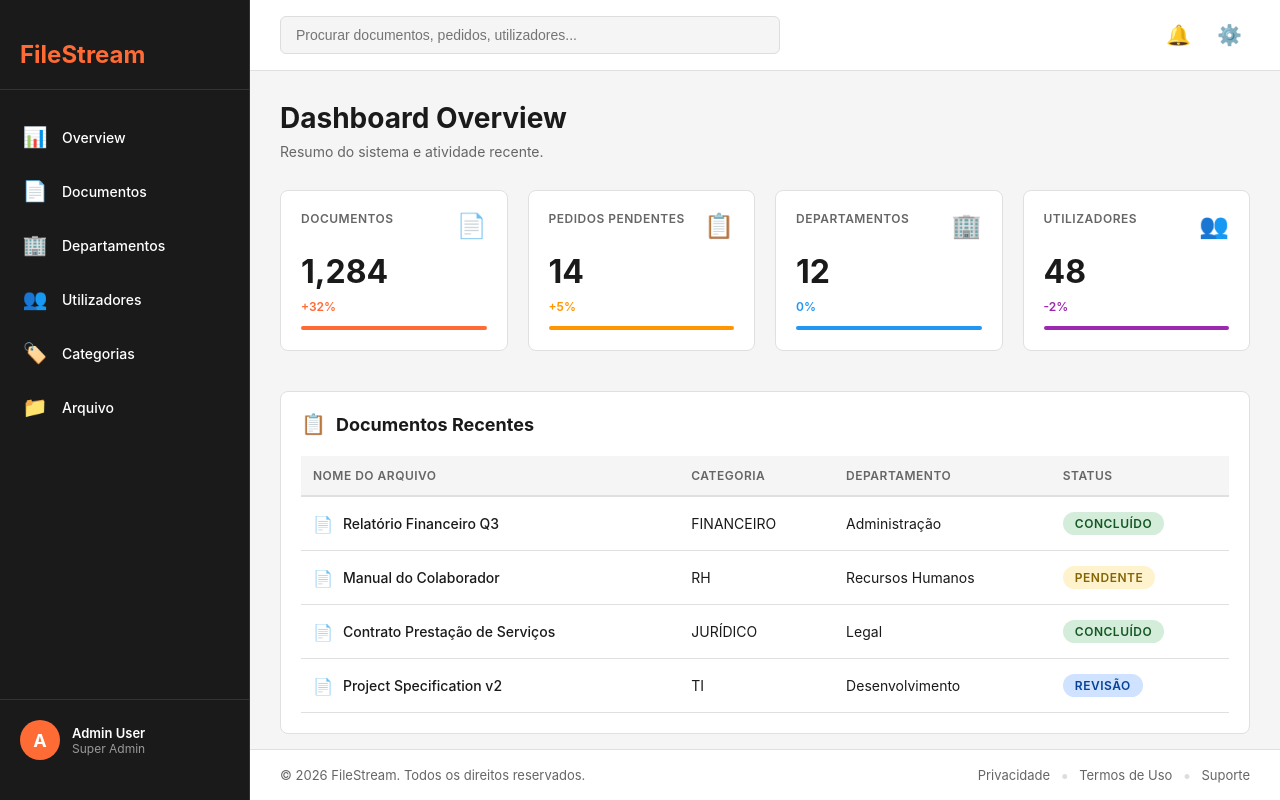
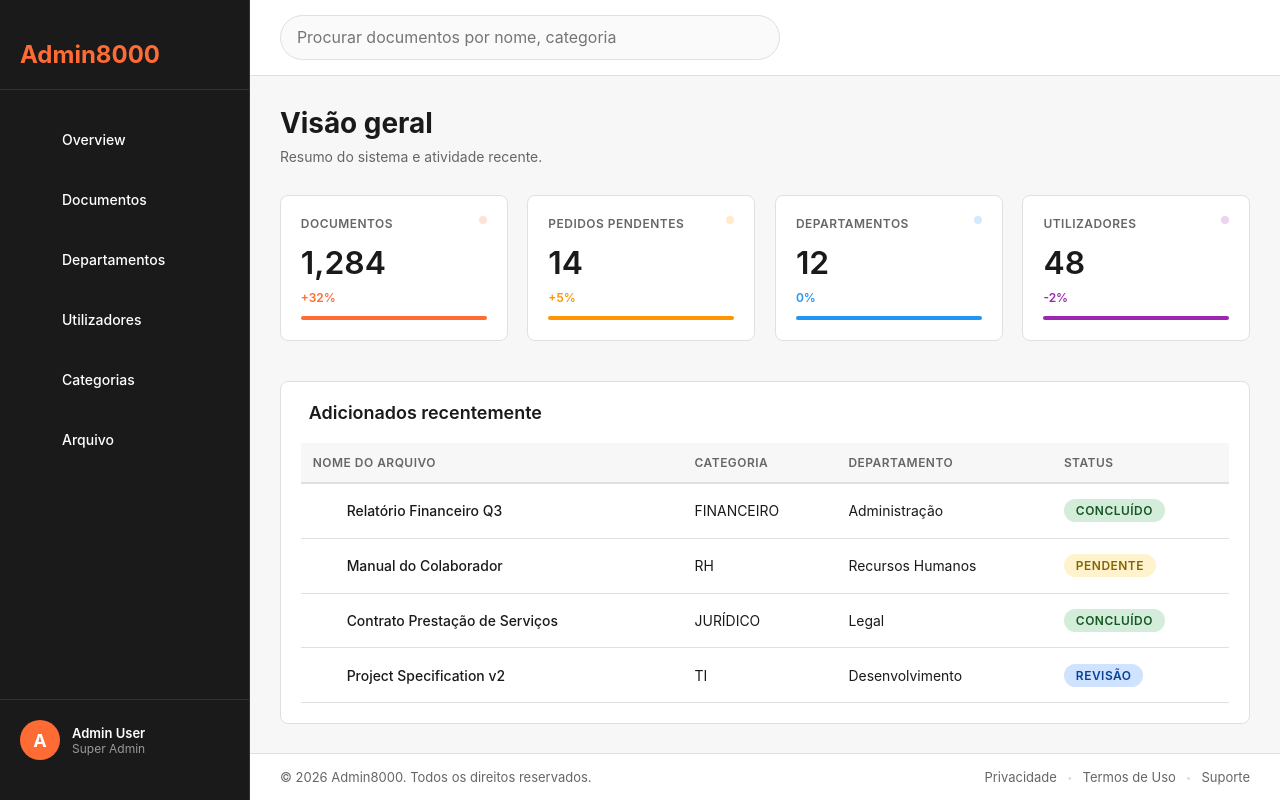
Before and after one commit to HermenegildoDaCruz/admin8000, a Next.js app: page / in a window 1280 px wide. Built offline with nearby package versions, Linux system fonts and the light colour scheme.

Commit message:
Updating ui (Adding icons and more)

```diff
--- a/app/globals.css
+++ b/app/globals.css
@@ -1,3 +1,5 @@
+@import url('https://fonts.googleapis.com/css2?family=Inter:ital,opsz,wght@0,14..32,100..900;1,14..32,100..900&display=swap');
+
 :root {
   --background: #ffffff;
   --foreground: #171717;
@@ -5,7 +7,7 @@
   --text-primary: #1a1a1a;
   --text-secondary: #666;
   --border-color: #e0e0e0;
-  --bg-light: #f5f5f5;
+  --bg-light: #f7f7f7;
   --sidebar-bg: #1a1a1a;
 }
 
@@ -15,9 +17,17 @@
     --foreground: #ededed;
   }
 }
-
+*{
+  padding: 0;
+  border: 0;
+  box-sizing: border-box;
+}
+html{
+  font-size: 62.3%;
+}
 html,
 body {
+  font-family: "Inter", sans-serif;
   max-width: 100vw;
   overflow-x: hidden;
   height: 100%;
@@ -67,13 +77,13 @@ a {
 .content {
   flex: 1;
   overflow-y: auto;
-  padding: 30px;
+  padding: 3rem;
   background-color: var(--bg-light);
 }
 
 
 .content::-webkit-scrollbar {
-  width: 8px;
+  width: .8rem;
 }
 
 .content::-webkit-scrollbar-track {
@@ -89,6 +99,10 @@ a {
   background: #999;
 }
 
+.icon{
+  width: 3rem;
+  height: 3rem;
+}
 
 @media (max-width: 968px) {
   .app-container {
@@ -97,13 +111,13 @@ a {
   }
 
   .content {
-    padding: 20px;
+    padding: .2rem;
   }
 }
 
 
 @media (max-width: 640px) {
   .content {
-    padding: 15px;
+    padding: 1.5rem;
   }
 }
--- a/app/layout.jsx
+++ b/app/layout.jsx
@@ -1,18 +1,7 @@
-import { Geist, Geist_Mono } from "next/font/google";
 import "./globals.css";
 import Sidebar from "@/components/layout/Sidebar";
 import Header from "@/components/layout/Header";
 import Footer from "@/components/layout/Footer";
-
-const geistSans = Geist({
-  variable: "--font-geist-sans",
-  subsets: ["latin"],
-});
-
-const geistMono = Geist_Mono({
-  variable: "--font-geist-mono",
-  subsets: ["latin"],
-});
 
 export const metadata = {
   title: "Admin8000 - Visão geral",
@@ -22,18 +11,24 @@ export const metadata = {
 export default function RootLayout({ children }) {
   return (
     <html lang="pt-br">
-      <body className={`${geistSans.variable} ${geistMono.variable}`}>
+      <body>
         <div className="app-container">
           <Sidebar />
           <div className="main-content">
             <Header />
-            <main className="content">
-              {children}
-            </main>
+            <main className="content">{children}</main>
             <Footer />
           </div>
         </div>
       </body>
+      <script
+        type="module"
+        src="https://unpkg.com/ionicons@7.1.0/dist/ionicons/ionicons.esm.js"
+      ></script>
+      <script
+        nomodule
+        src="https://unpkg.com/ionicons@7.1.0/dist/ionicons/ionicons.js"
+      ></script>
     </html>
   );
 }
--- a/app/page.css
+++ b/app/page.css
@@ -3,34 +3,34 @@
 }
 
 .dashboard-header {
-  margin-bottom: 30px;
+  margin-bottom: 3rem;
 }
 
 .dashboard-header h1 {
-  font-size: 28px;
+  font-size: 2.8rem;
   font-weight: 700;
   color: var(--text-primary);
   margin: 0 0 8px 0;
 }
 
 .dashboard-header p {
-  font-size: 14px;
+  font-size: 1.4rem;
   color: var(--text-secondary);
   margin: 0;
 }
 
-/* Stats Grid */
+
 .stats-grid {
   display: grid;
   grid-template-columns: repeat(auto-fit, minmax(200px, 1fr));
-  gap: 20px;
-  margin-bottom: 40px;
+  gap: 2rem;
+  margin-bottom: 4rem;
 }
 
 .stat-card {
   background: #fff;
   border-radius: 8px;
-  padding: 20px;
+  padding: 2rem;
   border: 1px solid var(--border-color);
   transition: all 0.3s ease;
 }
@@ -44,11 +44,10 @@
   display: flex;
   justify-content: space-between;
   align-items: flex-start;
-  margin-bottom: 12px;
+  margin-bottom: 1.2rem;
 }
-
 .stat-label {
-  font-size: 12px;
+  font-size: 1.2rem;
   font-weight: 600;
   color: var(--text-secondary);
   text-transform: uppercase;
@@ -56,51 +55,49 @@
 }
 
 .stat-icon {
-  font-size: 24px;
+  padding: .4rem;
+  border-radius: 8px;
 }
 
 .stat-value {
-  font-size: 32px;
-  font-weight: 700;
+  font-size: 3.2rem;
+  font-weight: 600;
   color: var(--text-primary);
-  margin-bottom: 8px;
+  margin-bottom: .8rem;
 }
 
 .stat-change {
-  font-size: 12px;
+  font-size: 1.2rem;
   font-weight: 600;
-  margin-bottom: 12px;
+  margin-bottom: 1.2rem;
 }
 
 .stat-bar {
-  height: 4px;
-  border-radius: 2px;
+  height: .4rem;
+  border-radius: .2rem;
 }
 
 /* Content Section */
 .content-section {
   background: #fff;
   border-radius: 8px;
-  padding: 20px;
+  padding: 2rem;
   border: 1px solid var(--border-color);
 }
 
 .content-section h2 {
-  font-size: 18px;
-  font-weight: 700;
+  font-size: 1.8rem;
+  font-weight: 600;
   color: var(--text-primary);
-  margin: 0 0 20px 0;
+  margin: 0 0 2rem 0;
   display: flex;
-  align-items: center;
-  gap: 10px;
+  gap: .8rem;
+}
+.content-section h2 .icon{
+    width: 2.4rem;
+    height: 2.4rem;
 }
 
-.content-section h2::before {
-  content: '📋';
-  font-size: 20px;
-}
-
-/* Table */
 .documents-table {
   width: 100%;
   border-collapse: collapse;
@@ -112,9 +109,9 @@
 }
 
 .documents-table th {
-  padding: 12px;
+  padding: 1.2rem;
   text-align: left;
-  font-size: 12px;
+  font-size: 1.2rem;
   font-weight: 600;
   text-transform: uppercase;
   color: var(--text-secondary);
@@ -122,9 +119,9 @@
 }
 
 .documents-table td {
-  padding: 15px 12px;
+  padding: 1.5rem 1.2rem;
   border-bottom: 1px solid var(--border-color);
-  font-size: 14px;
+  font-size: 1.4rem;
 }
 
 .documents-table tbody tr:hover {
@@ -134,21 +131,23 @@
 .document-name {
   display: flex;
   align-items: center;
-  gap: 10px;
+  gap: 1rem;
   color: var(--text-primary);
   font-weight: 500;
 }
 
-.doc-icon {
-  font-size: 16px;
+.document-name .icon{
+    color: #ff895d;
+    width: 2.4rem;
+    height: 2.4rem;
 }
 
 /* Status Badge */
 .status-badge {
   display: inline-block;
-  padding: 4px 12px;
+  padding: .4rem 1.2rem;
   border-radius: 20px;
-  font-size: 12px;
+  font-size: 1.2rem;
   font-weight: 600;
   text-transform: uppercase;
   letter-spacing: 0.5px;
@@ -176,33 +175,33 @@
   }
 
   .dashboard-header h1 {
-    font-size: 22px;
+    font-size: 2.2rem;
   }
 
   .stats-grid {
-    grid-template-columns: repeat(auto-fit, minmax(150px, 1fr));
-    gap: 15px;
-    margin-bottom: 20px;
+    grid-template-columns: repeat(auto-fit, minmax(15rem, 1fr));
+    gap: 1.5rem;
+    margin-bottom: 2rem;
   }
 
   .stat-card {
-    padding: 15px;
+    padding: 1.5rem;
   }
 
   .stat-value {
-    font-size: 24px;
+    font-size: 2.4rem;
   }
 
   .documents-table {
-    font-size: 12px;
+    font-size: 1.2rem;
   }
 
   .documents-table th,
   .documents-table td {
-    padding: 10px 8px;
+    padding: 1rem .8rem;
   }
 
   .document-name {
-    gap: 8px;
+    gap: .8rem;
   }
 }
--- a/app/page.jsx
+++ b/app/page.jsx
@@ -1,11 +1,12 @@
 import './page.css';
 
+const bgTransparency = 0.2
 export default function Overview() {
   const stats = [
-    { label: 'DOCUMENTOS', value: '1,284', change: '+32%', icon: '📄', color: '#ff6b35' },
-    { label: 'PEDIDOS PENDENTES', value: '14', change: '+5%', icon: '📋', color: '#ff9500' },
-    { label: 'DEPARTAMENTOS', value: '12', change: '0%', icon: '🏢', color: '#2196f3' },
-    { label: 'UTILIZADORES', value: '48', change: '-2%', icon: '👥', color: '#9c27b0' },
+    { label: 'DOCUMENTOS', value: '1,284', change: '+32%', iconName: 'document-text-outline', color: '#ff6b35', backgroundColor: `rgba(255, 107, 53, ${bgTransparency})` },
+    { label: 'PEDIDOS PENDENTES', value: '14', change: '+5%', iconName: 'document-lock-outline', color: '#ff9500', backgroundColor:`rgba(255, 149, 0, ${bgTransparency})`},
+    { label: 'DEPARTAMENTOS', value: '12', change: '0%', iconName: 'business-outline', color: '#2196f3', backgroundColor:`rgba(33, 149, 243, ${bgTransparency})`},
+    { label: 'UTILIZADORES', value: '48', change: '-2%', iconName: 'people-outline', color: '#9c27b0', backgroundColor: `rgba(155, 39, 176, ${bgTransparency})`},
   ];
 
   const recentDocuments = [
@@ -18,7 +19,7 @@ export default function Overview() {
   return (
     <div className="dashboard">
       <div className="dashboard-header">
-        <h1>Dashboard Overview</h1>
+        <h1>Visão geral</h1>
         <p>Resumo do sistema e atividade recente.</p>
       </div>
 
@@ -27,7 +28,7 @@ export default function Overview() {
           <div key={index} className="stat-card">
             <div className="stat-header">
               <span className="stat-label">{stat.label}</span>
-              <span className="stat-icon" style={{ color: stat.color }}>{stat.icon}</span>
+              <span className="stat-icon" style={{ color: stat.color, backgroundColor: stat.backgroundColor }}><ion-icon name={stat.iconName} className="icon"></ion-icon></span>
             </div>
             <div className="stat-value">{stat.value}</div>
             <div className="stat-change" style={{ color: stat.color }}>
@@ -39,7 +40,10 @@ export default function Overview() {
       </div>
 
       <div className="content-section">
-        <h2>Documentos Recentes</h2>
+        <h2>
+           <span><ion-icon name="time-outline" className="icon"></ion-icon></span>
+           <span>Adicionados recentemente</span>
+        </h2>
         <table className="documents-table">
           <thead>
             <tr>
@@ -54,7 +58,7 @@ export default function Overview() {
               <tr key={index}>
                 <td>
                   <div className="document-name">
-                    <span className="doc-icon">📄</span>
+                    <ion-icon name="document-text" className="icon"></ion-icon>
                     {doc.name}
                   </div>
                 </td>
--- a/components/layout/Footer.jsx
+++ b/components/layout/Footer.jsx
@@ -7,7 +7,7 @@ export default function Footer() {
     <footer className="footer">
       <div className="footer-content">
         <p className="footer-text">
-          © {currentYear} FileStream. Todos os direitos reservados.
+          © {currentYear} Admin8000. Todos os direitos reservados.
         </p>
         <div className="footer-links">
           <a href="#" className="footer-link">Privacidade</a>
--- a/components/layout/Header.css
+++ b/components/layout/Header.css
@@ -14,12 +14,13 @@
 }
 
 .search-input {
+    font-family: inherit;
   width: 100%;
-  padding: 10px 15px;
-  border: 1px solid #ddd;
-  border-radius: 6px;
-  font-size: 14px;
-  background-color: #f5f5f5;
+  padding: 1.2rem 1.6rem;
+  border: 1px solid #e0e0e0;
+  border-radius: 24px;
+  font-size: 1.6rem;
+  background-color: #f5f5f57e;
   transition: all 0.3s ease;
 }
 
@@ -33,7 +34,11 @@
 .header-right {
   display: flex;
   align-items: center;
-  gap: 10px;
+  gap: 1rem;
+}
+
+.header-right .icon{
+    color: #ff6b35;
 }
 
 .header-button {
--- a/components/layout/Header.jsx
+++ b/components/layout/Header.jsx
@@ -6,17 +6,14 @@ export default function Header() {
       <div className="header-left">
         <input
           type="text"
-          placeholder="Procurar documentos, pedidos, utilizadores..."
+          placeholder="Procurar documentos por nome, categoria"
           className="search-input"
         />
       </div>
 
       <div className="header-right">
-        <button className="header-button notification-btn">
-          🔔
-        </button>
         <button className="header-button settings-btn">
-          ⚙️
+          <ion-icon name="settings-outline" className = "icon"></ion-icon>
         </button>
       </div>
     </header>
--- a/components/layout/Sidebar.jsx
+++ b/components/layout/Sidebar.jsx
@@ -1,20 +1,40 @@
-import Link from 'next/link';
-import './Sidebar.css';
-
+import Link from "next/link";
+import "./Sidebar.css";
+<ion-icon name=""></ion-icon>;
 export default function Sidebar() {
   const menuItems = [
-    { id: 1, label: 'Overview', icon: '📊', href: '/' },
-    { id: 2, label: 'Documentos', icon: '📄', href: '/documents' },
-    { id: 3, label: 'Departamentos', icon: '🏢', href: '/departments' },
-    { id: 4, label: 'Utilizadores', icon: '👥', href: '/users' },
-    { id: 5, label: 'Categorias', icon: '🏷️', href: '/categories' },
-    { id: 6, label: 'Arquivo', icon: '📁', href: '/archive' },
+    { id: 1, label: "Overview", iconName: "stats-chart-outline", href: "/" },
+    {
+      id: 2,
+      label: "Documentos",
+      iconName: "document-text-outline",
+      href: "/documents",
+    },
+    {
+      id: 3,
+      label: "Departamentos",
+      iconName: "business-outline",
+      href: "/departments",
+    },
+    {
+      id: 4,
+      label: "Utilizadores",
+      iconName: "people-outline",
+      href: "/users",
+    },
+    {
+      id: 5,
+      label: "Categorias",
+      iconName: "pricetag-outline",
+      href: "/categories",
+    },
+    { id: 6, label: "Arquivo", iconName: "archive-outline", href: "/archive" },
   ];
 
   return (
     <aside className="sidebar">
       <div className="sidebar-header">
-        <h1 className="sidebar-title">FileStream</h1>
+        <h1 className="sidebar-title">Admin8000</h1>
       </div>
 
       <nav className="sidebar-nav">
@@ -22,7 +42,9 @@ export default function Sidebar() {
           {menuItems.map((item) => (
             <li key={item.id} className="nav-item">
               <Link href={item.href} className="nav-link">
-                <span className="nav-icon">{item.icon}</span>
+                <span className="nav-icon">
+                  <ion-icon name={item.iconName} className="icon"></ion-icon>
+                </span>
                 <span className="nav-label">{item.label}</span>
               </Link>
             </li>
```
